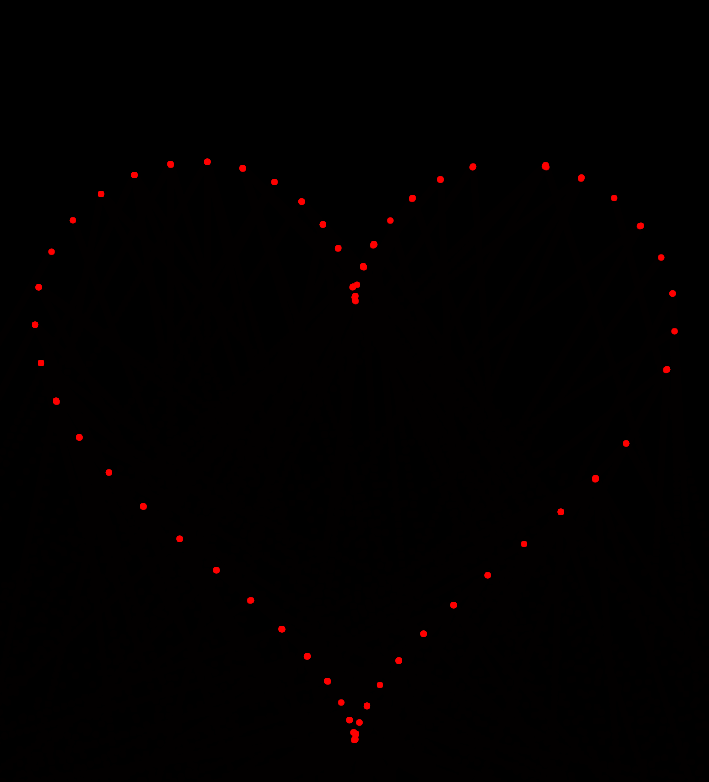
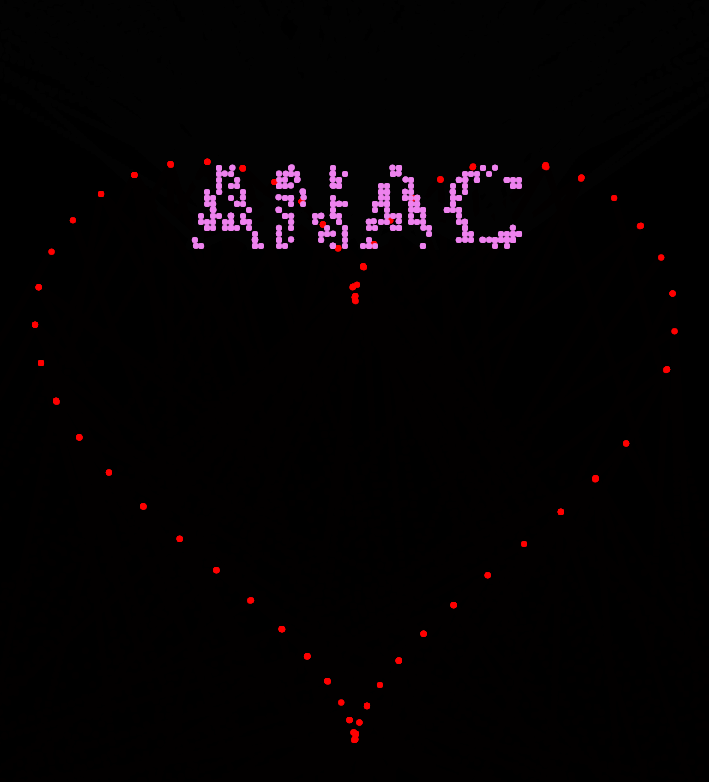
Before and after one commit to pedeere2k/pdrteste, a plain HTML site: page index.html in a window 1280 px wide. Shown: the whole page, without its empty margins (285-994 px from the left). Drawn offline with Linux system fonts and the light colour scheme.

Commit message:
Update index.html

```diff
--- a/index.html
+++ b/index.html
@@ -2,7 +2,7 @@
 <html lang="pt-BR">
 <head>
   <meta charset="UTF-8">
-  <title>Coração com Partículas</title>
+  <title>Anac fede a coco</title>
   <style>
     body {
       margin: 0;
@@ -26,17 +26,19 @@ const ctx = canvas.getContext("2d");
 canvas.width = window.innerWidth;
 canvas.height = window.innerHeight;
 
-const particles = [];
+const heartParticles = [];
 const heartPoints = [];
+const nameParticles = [];
+const namePoints = [];
 
+// Função do coração
 function heartFunction(t) {
-  // fórmula paramétrica do coração
   const x = 16 * Math.pow(Math.sin(t), 3);
   const y = -(13 * Math.cos(t) - 5 * Math.cos(2*t) - 2 * Math.cos(3*t) - Math.cos(4*t));
   return {x, y};
 }
 
-// gerar pontos do coração
+// Pontos do coração
 for (let t = 0; t < Math.PI*2; t += 0.1) {
   const {x, y} = heartFunction(t);
   heartPoints.push({
@@ -45,31 +47,68 @@ for (let t = 0; t < Math.PI*2; t += 0.1) {
   });
 }
 
-// criar partículas
+// Partículas do coração
 for (let i = 0; i < 200; i++) {
   const target = heartPoints[Math.floor(Math.random()*heartPoints.length)];
-  particles.push({
+  heartParticles.push({
     x: Math.random()*canvas.width,
     y: canvas.height + Math.random()*200,
     targetX: target.x,
     targetY: target.y,
-    speed: 0.02 + Math.random()*0.02
+    speed: 0.02 + Math.random()*0.02,
+    color: "red"
   });
 }
 
+// Desenhar o nome "ANAC" em pixels invisíveis
+ctx.font = "bold 120px Arial";
+ctx.fillStyle = "white";
+ctx.textAlign = "center";
+ctx.fillText("ANAC", canvas.width/2, canvas.height/2 - 150);
+
+// Capturar pixels do texto
+const imageData = ctx.getImageData(0,0,canvas.width,canvas.height);
+for (let y = 0; y < canvas.height; y += 6) {
+  for (let x = 0; x < canvas.width; x += 6) {
+    const index = (y*canvas.width + x) * 4;
+    if (imageData.data[index+3] > 128) {
+      namePoints.push({x, y});
+    }
+  }
+}
+
+// Criar partículas do nome
+for (let i = 0; i < 300; i++) {
+  const target = namePoints[Math.floor(Math.random()*namePoints.length)];
+  nameParticles.push({
+    x: Math.random()*canvas.width,
+    y: -Math.random()*200,
+    targetX: target.x,
+    targetY: target.y,
+    speed: 0.02 + Math.random()*0.02,
+    color: "violet"
+  });
+}
+
+// Animação
 function animate() {
   ctx.fillStyle = "rgba(0,0,0,0.2)";
   ctx.fillRect(0,0,canvas.width,canvas.height);
 
-  for (let p of particles) {
-    p.x += (p.targetX - p.x) * p.speed;
-    p.y += (p.targetY - p.y) * p.speed;
+  function drawParticles(list) {
+    for (let p of list) {
+      p.x += (p.targetX - p.x) * p.speed;
+      p.y += (p.targetY - p.y) * p.speed;
 
-    ctx.fillStyle = "red";
-    ctx.beginPath();
-    ctx.arc(p.x, p.y, 3, 0, Math.PI*2);
-    ctx.fill();
+      ctx.fillStyle = p.color;
+      ctx.beginPath();
+      ctx.arc(p.x, p.y, 3, 0, Math.PI*2);
+      ctx.fill();
+    }
   }
+
+  drawParticles(heartParticles);
+  drawParticles(nameParticles);
 
   requestAnimationFrame(animate);
 }
```
